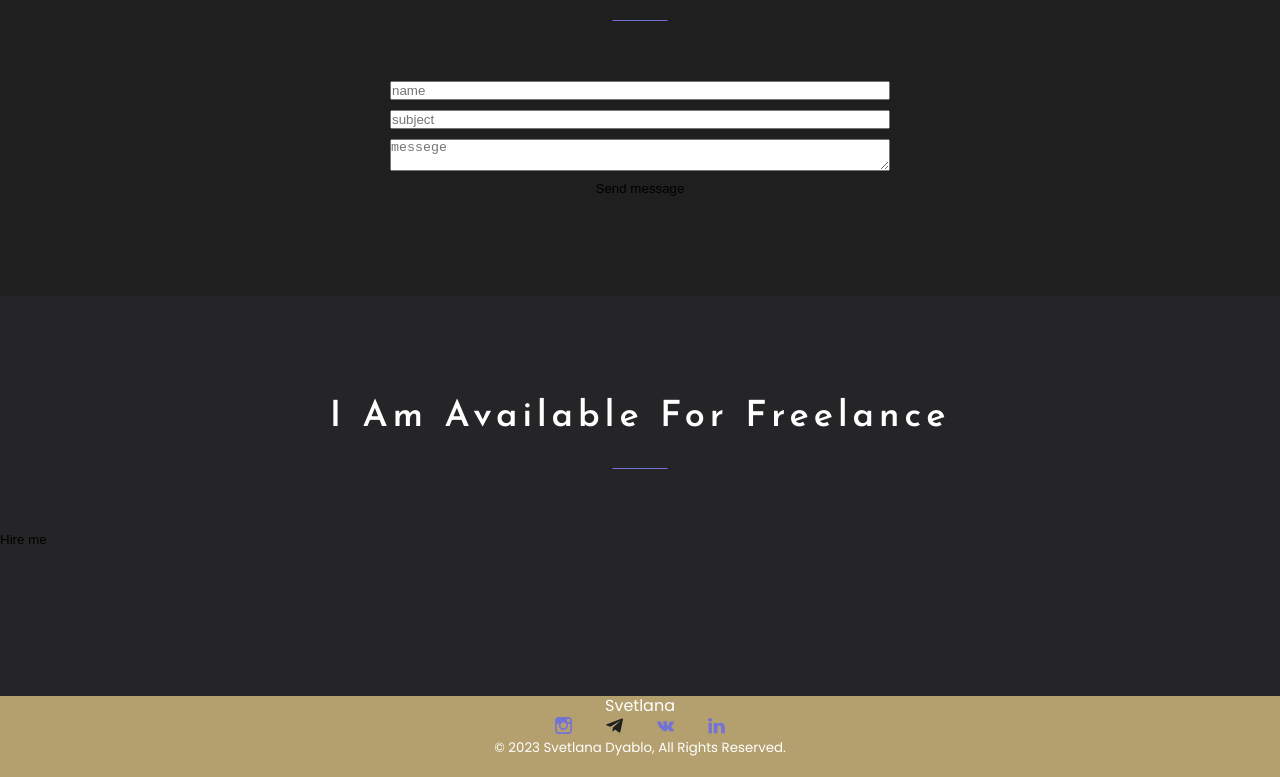
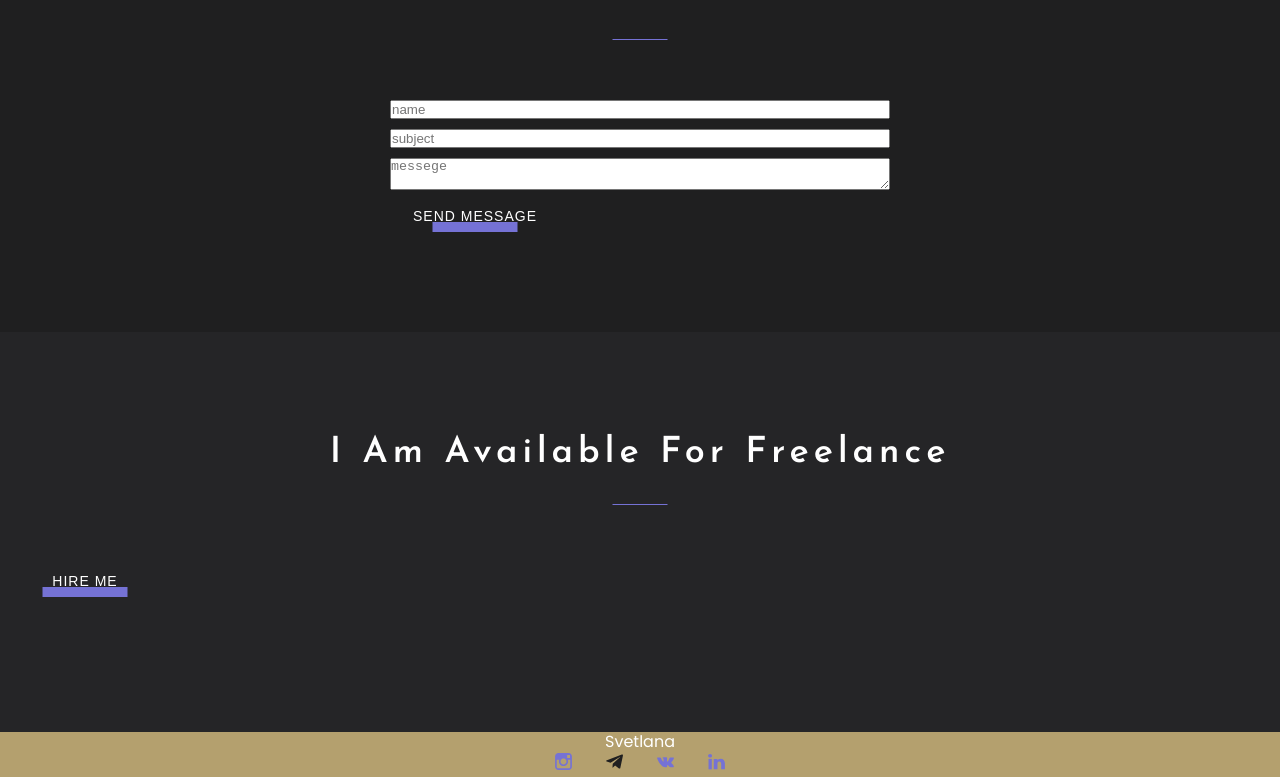
Before and after one commit to Moi-glaza-vezde/portfolio1, a React app: page / in a window 1280 px wide. Shown: the part 3281-4058 px from the top of the page. Built offline with nearby package versions, Linux system fonts and the light colour scheme.

Commit message:
works done

```diff
--- a/src/components/Button.tsx
+++ b/src/components/Button.tsx
@@ -1,4 +1,34 @@
 import React from 'react';
 import styled from 'styled-components';
+import { thems } from '../stryled/Theme';
 
-export const Button = styled.button``;
+export const Button = styled.button`
+   /* margin: 0 auto; */
+   position: relative;
+   font-size: 14px;
+   font-weight: 400;
+   letter-spacing: 1px;
+   text-transform: uppercase;
+   width: 170px;
+   height: 32px;
+   z-index: 0;
+   &:hover {
+      &::before {
+         width: 100%;
+         height: 100%;
+      }
+   }
+   &::before {
+      z-index: -1;
+      content: '';
+      display: inline-block;
+
+      position: absolute;
+      bottom: 0;
+      left: 50%;
+      transform: translateX(-50%);
+      width: 50%;
+      height: 10px;
+      background-color: ${thems.colors.accent};
+   }
+`;
--- a/src/layout/sections/works/Works.tsx
+++ b/src/layout/sections/works/Works.tsx
@@ -17,7 +17,7 @@ export const Works = () => {
             <SectionTitle>My Works</SectionTitle>
             <TabMenu menuItems={worksItems} />
 
-            <FlexWrapper justify="space-between">
+            <FlexWrapper justify={'space-between'} align={'flex-start'}>
                <Work
                   src={socialImg}
                   title={'Social Network'}
--- a/src/layout/sections/works/work/Work.tsx
+++ b/src/layout/sections/works/work/Work.tsx
@@ -2,6 +2,7 @@ import React from 'react';
 import styled from 'styled-components';
 import { Link } from '../../../../components/Link';
 import { thems } from '../../../../stryled/Theme';
+import { Button } from '../../../../components/Button';
 
 type WorkPropsType = {
    title: string;
@@ -11,7 +12,10 @@ type WorkPropsType = {
 export const Work = (props: WorkPropsType) => {
    return (
       <StyledWork>
-         <Image src={props.src} alt="" />
+         <ImageWrapper>
+            <Image src={props.src} alt="" />
+            <Button>view project</Button>
+         </ImageWrapper>
          <Description>
             <Title>{props.title}</Title>
             <Text>{props.text} </Text>
@@ -29,11 +33,52 @@ const StyledWork = styled.div`
 
    ${Link} {
       padding: 10px 0;
+      & + ${Link} {
+         margin-left: 20px;
+      }
    }
+   /* ${Link}:last-child {
+      margin-left: 20px;
+   } */
 `;
 
 const Description = styled.div`
    padding: 25px 25px;
+`;
+const ImageWrapper = styled.div`
+   position: relative;
+
+   &:hover {
+      ${Button} {
+         opacity: 1;
+      }
+      &::before {
+         content: '';
+         display: inline-block;
+
+         position: absolute;
+         left: 0;
+         right: 0;
+         top: 0;
+         bottom: 0;
+         backdrop-filter: blur(8px);
+
+         //background-color: #fff;
+      }
+   }
+
+   ${Button} {
+      opacity: 0;
+      position: absolute;
+      left: 50%;
+      top: 50%;
+      transform: translate(-50%, -50%);
+
+      &::before {
+         width: 100%;
+         height: 100%;
+      }
+   }
 `;
 
 const Image = styled.img`
--- a/src/stryled/Clobal.styled.tsx
+++ b/src/stryled/Clobal.styled.tsx
@@ -39,8 +39,10 @@ body{
 		list-style: none;
 	}
 	button{
-		background-color: unset;
+		background-color: transparent;
 		border: none;
+		cursor: pointer;
+		color: ${thems.colors.font};
 	}
 
 section{
@@ -62,8 +64,7 @@ section{
 
 	}
 	p{
-
-
+		line-height: 1.4;
 		font-size: 14px;
 		font-weight: 400;
 	}
```
